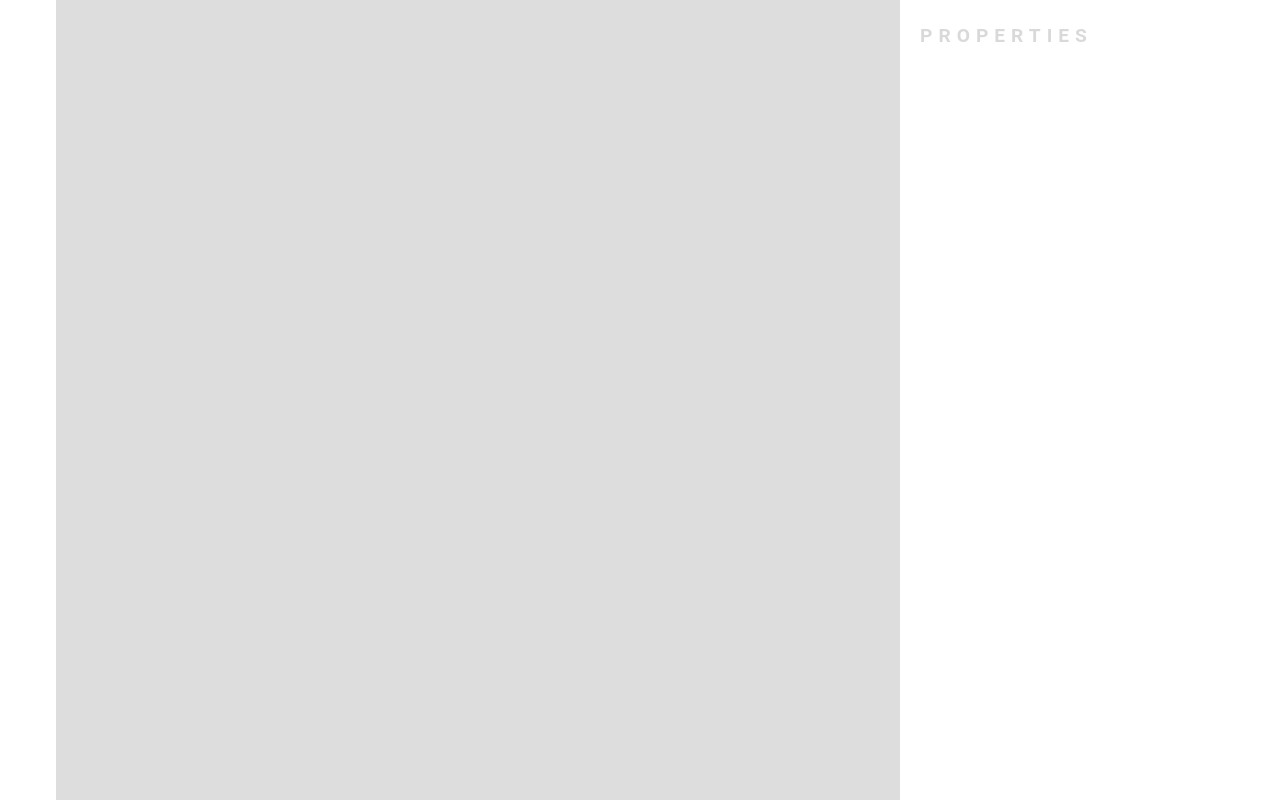
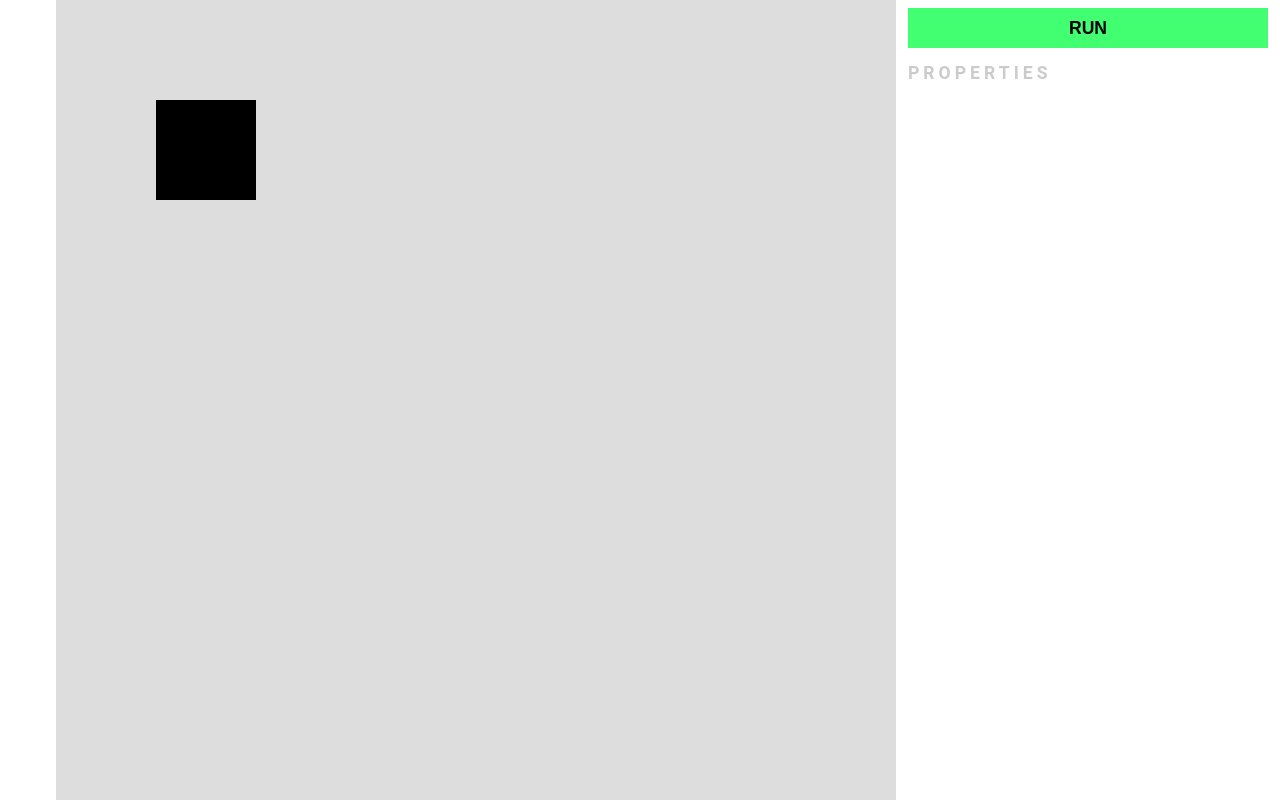
Before and after one commit to KSahithyan/2d-physics-simulation-website, a React app: page / in a window 1280 px wide. Built offline with nearby package versions, Linux system fonts and the light colour scheme.

Commit message:
publishing to github

```diff
--- a/src/index.tsx
+++ b/src/index.tsx
@@ -1,12 +1,12 @@
-import React, {Component} from 'react';
+import { Engine, World } from 'matter-js';
+import React, { Component } from 'react';
 import ReactDOM from 'react-dom';
+import { CanvasRenderer, RectangleBody } from "./objects/index";
 // import * as css from './style/main.css';
 const css = require('./style/main.css');
-import { World, Engine, Render, Bodies, IEngineDefinition, IBodyDefinition } from 'matter-js';
-import {CanvasRenderer, RectangleBody} from "./objects/index";
 
 class App extends Component {
-    engine: IEngineDefinition;
+    engine: Engine;
     bodies: any[];
     selectedObj: any;
     renderer: any;
@@ -16,26 +16,22 @@ class App extends Component {
         this.engine = Engine.create();
         // this.canvasRef = React.createRef();
         this.bodies = [
-            new RectangleBody(400,400,80,80)
+            new RectangleBody(100,100,80,80)
         ];
         this.selectedObj; // holds the selected object and show properties
 
         //TODO: create tools array;
 
-        if (this.bodies[0]) {
-            World.add(this.engine.world, this.bodies[0].body);
+        for (let body of this.bodies) {
+            World.add(this.engine.world, body.body);
         }
-        World.add(this.engine.world, Bodies.rectangle(100,100,40,40));
+        this.runEngine = this.runEngine.bind(this);
+        // World.add(this.engine.world, Bodies.rectangle(100,100,40,40));
 
     }
 
-    componentDidMount() {
-        // this.renderer = Render.create({
-        //     engine: this.engine,
-        //     element: this.canvasRef.current
-        // })
-        // Render.run(this.renderer);
-        // Engine.run(this.engine);
+    runEngine() {
+        Engine.run(this.engine);
     }
 
     render() {
@@ -44,9 +40,10 @@ class App extends Component {
             <div className="container">
                 {/* <Sketch setup={this.setup} draw={this.draw.bind(this)} /> */}
                 <div id="tools"></div>
-                <CanvasRenderer bodies={this.bodies} id="render-canvas" />
+                <CanvasRenderer bodies={this.bodies} id="render-canvas" timing={10} />
                 {/* <div id="render-canvas" ref={this.canvasRef}></div> */}
                 <div id="properties">
+                    <button id="run-button" onClick={this.runEngine}>Run</button>
                     <h2 className="section-heading">Properties</h2>
                 </div>
             </div>
--- a/src/objects/CanvasRenderer.tsx
+++ b/src/objects/CanvasRenderer.tsx
@@ -2,30 +2,46 @@ import React, { Component, createRef } from 'react';
 
 interface PropTypes {
     bodies: any[],
-    id: string
+    id: string,
+    timing: number
 }
 
 export class CanvasRenderer extends Component<PropTypes> {
     private canvasRef = createRef<HTMLCanvasElement>()
+    private parentRef = createRef<HTMLDivElement>()
+    ctx;
+
     constructor(props: PropTypes) {
         super(props);
     }
 
+    renderCanvas() {
+        let { clientHeight, clientWidth } = this.parentRef.current
+        this.canvasRef.current.width = clientWidth;
+        this.canvasRef.current.height = clientHeight;
+        // console.log(this.canvasRef.current.width, this.canvasRef.current.height, this.parentRef.current.clientWidth, this.parentRef.current.clientHeight);
+        for (let body of this.props.bodies) {
+            let {x,y} = body.body.position;
+            this.ctx.fillRect(x,y,100,100);
+        }
+    }
+
+    onClick() {
+        // TODO add onclick listener
+    }
+
     componentDidMount() {
-        console.log(this.canvasRef);
-        let ctx = this.canvasRef.current.getContext('2d');
-        for (let body of this.props.bodies) {
-            let {x,y} = body.body.position
-            console.log(x,y);
-            ctx.fillStyle = 'red';
-            ctx.fillRect(x,y,100,100);
-        }
+        this.ctx = this.canvasRef.current.getContext('2d');
+        setInterval(() => {
+            this.renderCanvas()
+        }, this.props.timing);
     }
 
     render() {
         return (
-            <canvas className="render-canvas" ref={this.canvasRef}>
-            </canvas>
+            <div ref={this.parentRef}>
+                <canvas className="render-canvas" ref={this.canvasRef}></canvas>
+            </div>
         )
     }
 }
--- /dev/null
+++ b/src/objects/Tool.ts
@@ -0,0 +1,5 @@
+export interface Tool {
+    name: string,
+    icon: string,
+    clickCallback: Function
+}
--- a/src/objects/index.ts
+++ b/src/objects/index.ts
@@ -1,2 +1,3 @@
 export { CanvasRenderer } from './CanvasRenderer';
 export { RectangleBody } from './RectangleBody';
+export { Tool } from './Tool';
--- /dev/null
+++ b/src/style/components/_button.scss
@@ -0,0 +1,3 @@
+.button {
+    cursor: pointer;
+}
--- /dev/null
+++ b/src/style/components/_i.scss
@@ -0,0 +1 @@
+@import './button';
--- a/src/style/main.css
+++ b/src/style/main.css
@@ -9,6 +9,10 @@
   -webkit-box-direction: normal;
       -ms-flex-direction: column;
           flex-direction: column;
+}
+
+.button, #run-button {
+  cursor: pointer;
 }
 
 .container {
@@ -34,6 +38,7 @@
 
 .render-canvas {
   width: 100%;
+  height: 100%;
   -ms-grid-column: 2;
   grid-column: 2;
   background-color: #dddddd;
@@ -41,15 +46,24 @@
 
 #properties {
   width: 360px;
-  padding-top: 8px;
-  padding-left: 20px;
+  padding: 8px 12px;
   -ms-grid-column: 3;
   grid-column: 3;
 }
 
 .section-heading {
-  font-size: 1.2rem;
-  letter-spacing: 6px;
+  font-size: 1.1rem;
+  letter-spacing: 4px;
   text-transform: uppercase;
-  color: #00000026;
+  color: #00000034;
 }
+
+#run-button {
+  width: 100%;
+  font-weight: bold;
+  text-transform: uppercase;
+  font-size: 1.1rem;
+  background-color: #42ff71;
+  height: 40px;
+  border: none;
+}
--- a/src/style/main.scss
+++ b/src/style/main.scss
@@ -1,4 +1,5 @@
 @import './abstracts/i';
+@import './components/i';
 
 .container {
     display: grid;
@@ -20,21 +21,32 @@
 
 .render-canvas {
     width: 100%;
+    height: 100%;
     grid-column: 2;
     background-color: rgb(221, 221, 221);
 }
 
 #properties {
     width: 360px;
-    padding-top: 8px;
-    padding-left: 20px;
+    padding: 8px 12px;
     grid-column: 3;
     // background-color: rgb(223, 223, 223);
 }
 
 .section-heading {
-    font-size: 1.2rem;
-    letter-spacing: 6px;
+    font-size: 1.1rem;
+    letter-spacing: 4px;
     text-transform: uppercase;
-    color: #00000026
+    color: #00000034
 }
+
+#run-button {
+    @extend .button;
+    width: 100%;
+    font-weight: bold;
+    text-transform: uppercase;
+    font-size: 1.1rem;
+    background-color: rgb(66, 255, 113);
+    height: 40px;
+    border:none;
+}
```
